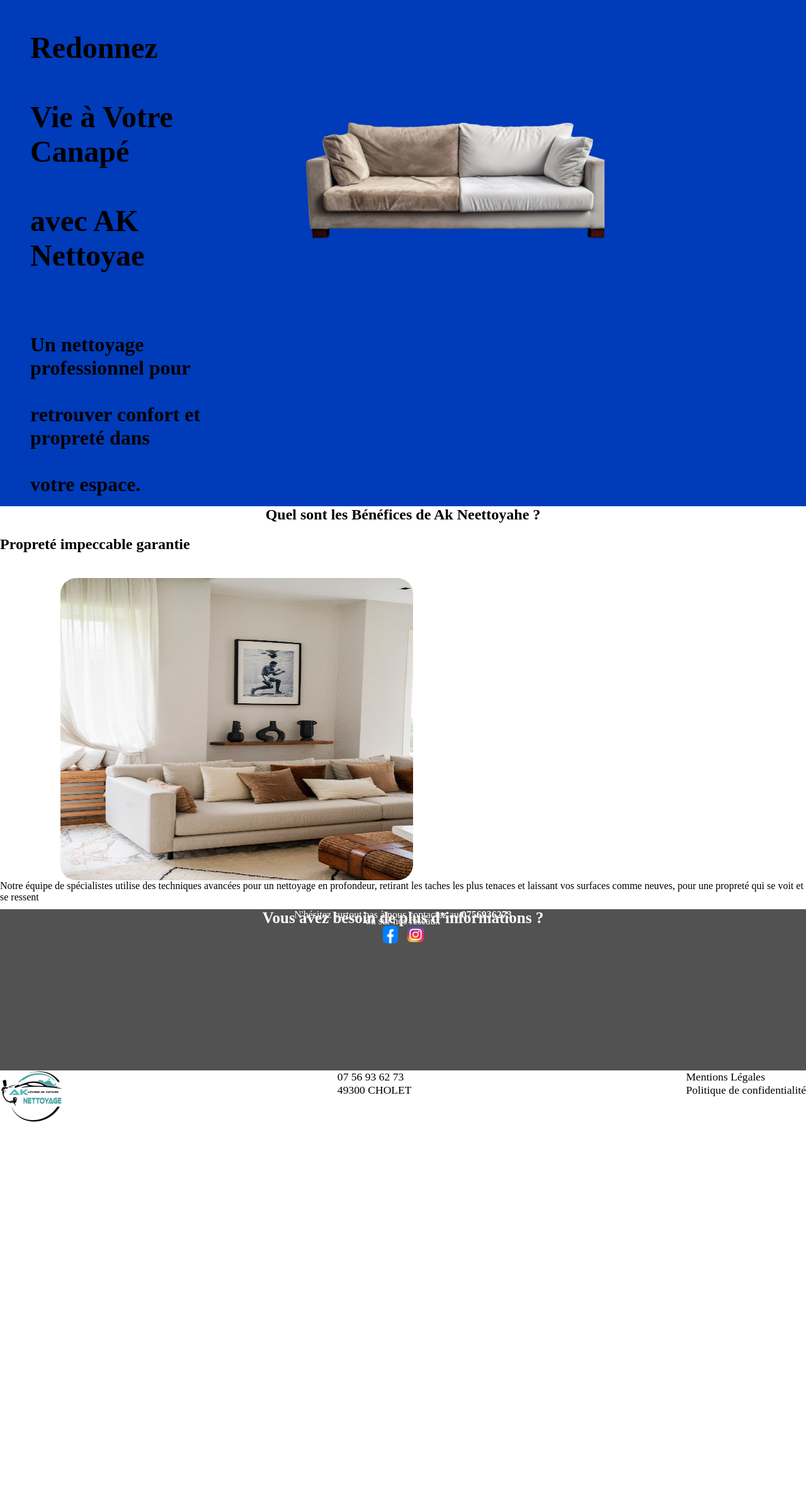
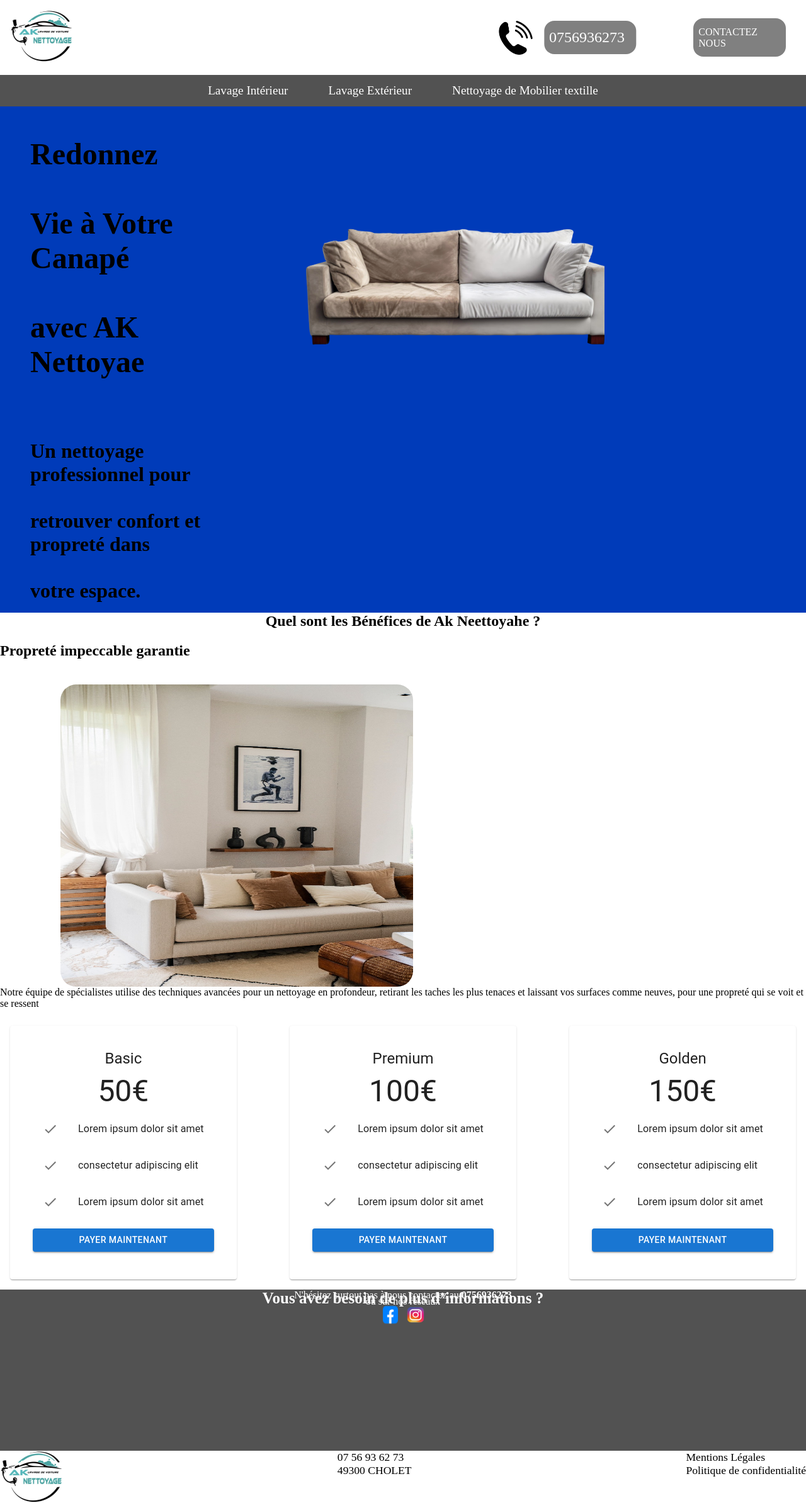
Before and after one commit to lucasA49/aknettoyage, a React (Vite) app in the folder vite-project/client/: page /Mobilier in a window 1280 px wide. Shown: the whole page at 63% size. Before the commit the page ends 1783 px from the top, so only its background shows below. Built offline with nearby package versions, Linux system fonts and the light colour scheme.

Commit message:
mise en place des card de tarif

```diff
--- a/vite-project/client/package.json
+++ b/vite-project/client/package.json
@@ -11,6 +11,10 @@
   },
   "dependencies": {
     "@emailjs/browser": "^4.4.1",
+    "@emotion/react": "^11.14.0",
+    "@emotion/styled": "^11.14.0",
+    "@mui/icons-material": "^6.2.0",
+    "@mui/material": "^6.2.0",
     "emailjs": "^4.0.3",
     "react": "^18.3.1",
     "react-dom": "^18.3.1",
--- /dev/null
+++ b/vite-project/client/src/components/NavbarMobi.jsx
@@ -0,0 +1,34 @@
+import logo from "../assetscopy/images/aknettoyage.png";
+import tel from "../assetscopy/images/telephone.jpg";
+import "../styles/Header.css";
+import { NavLink } from "react-router-dom";
+function NavbarMobi() {
+    return (
+     <header>
+          <nav id="top-nav">
+            <NavLink to="/">
+              <img className="logo" src={logo} alt="" />
+            </NavLink>
+            <div id="contact-nav">
+              <img src={tel} alt="" />
+              <a className="numero-tel" href="tel:0756936273">
+                0756936273
+              </a>
+
+              <NavLink to="/Contact">CONTACTEZ NOUS</NavLink>
+            </div>
+          </nav>
+
+          {/* EN ATTENTE DE ROOT POUR LE BOUTON !! */}
+          <nav id="banner">
+            <NavLink to="/NéttoyageIntérieur">Lavage Intérieur</NavLink>
+            <NavLink to="/Néttoyageextérieur">Lavage Extérieur </NavLink>
+            <NavLink to="/Mobilier">
+              Nettoyage de Mobilier textille
+            </NavLink>
+          </nav>
+          </header>
+
+    );
+}
+export default NavbarMobi;
--- /dev/null
+++ b/vite-project/client/src/components/PrixPlan.jsx
@@ -0,0 +1,68 @@
+import * as React from 'react';
+import { Card, CardContent, Typography, List, ListItem, ListItemIcon, ListItemText, Button } from '@mui/material';
+import CheckIcon from "@mui/icons-material/Check";
+import "../styles/planprix.css";
+
+function PrixPlan() {
+  const plans = [
+    {
+      title: 'Basic',
+      price: 50,
+      features: [
+        'Lorem ipsum dolor sit amet',
+        'consectetur adipiscing elit',
+        'Lorem ipsum dolor sit amet',
+      ],
+    },
+    {
+      title: 'Premium',
+      price: 100,
+      features: [
+        'Lorem ipsum dolor sit amet',
+        'consectetur adipiscing elit',
+        'Lorem ipsum dolor sit amet',
+      ],
+    },
+    {
+      title: 'Golden',
+      price: 150,
+      features: [
+        'Lorem ipsum dolor sit amet',
+        'consectetur adipiscing elit',
+        'Lorem ipsum dolor sit amet',
+      ],
+    },
+  ];
+
+  return (
+    <div className='prixp'>
+      {plans.map((plan) => (
+        <Card key={plan.title} sx={{ maxWidth: 345, margin: '1rem' }}>
+          <CardContent>
+            <Typography gutterBottom variant="h5" component="div">
+              {plan.title}
+            </Typography>
+            <Typography variant="h3" component="div">
+              {plan.price}€
+            </Typography>
+            <List>
+              {plan.features.map((feature) => (
+                <ListItem key={feature}>
+                  <ListItemIcon>
+                    <CheckIcon />
+                  </ListItemIcon>
+                  <ListItemText primary={feature} />
+                </ListItem>
+              ))}
+            </List>
+            <Button variant="contained" fullWidth>
+              Payer Maintenant
+            </Button>
+          </CardContent>
+        </Card>
+      ))}
+    </div>
+  );
+}
+
+export default PrixPlan;
--- a/vite-project/client/src/pages/Mobilier.jsx
+++ b/vite-project/client/src/pages/Mobilier.jsx
@@ -1,12 +1,15 @@
 import Footer from "../components/Footer";
 import HeaderMobilié from "../components/HeaderMobilié"
 import BeneficeMobilier from "../components/BeneficeMobilier";
-
+import NavbarMobi from "../components/NavbarMobi";
+import PrixPlan from "../components/Prixplan";
 function Mobilier() {
   return (
     <>
+    <NavbarMobi/>
       <HeaderMobilié/>
       <BeneficeMobilier />
+      <PrixPlan/>
       <Footer />
     </>
   );
--- /dev/null
+++ b/vite-project/client/src/styles/planprix.css
@@ -0,0 +1,49 @@
+.prixp {
+    display: flex; /* Arranges cards horizontally */
+    justify-content: space-between; /* Spaces cards evenly */
+  }
+
+  .MuiCard-root { /* Base styles for all cards */
+    background-color: white;
+    border-radius: 8px;
+    padding: 20px;
+    text-align: center;
+    box-shadow: 0 2px 4px rgba(0, 0, 0, 0.1);
+    margin: 1rem;
+  }
+
+  .MuiTypography-h5 { /* Title styles */
+    font-size: 20px;
+    font-weight: bold;
+  }
+
+  .MuiTypography-h3 { /* Price styles */
+    font-size: 24px;
+    font-weight: bold;
+  }
+
+  .MuiList-root { /* List styles */
+    margin: 0;
+    padding: 0;
+    list-style: none;
+  }
+
+  .MuiListItem-root { /* Feature list item styles */
+    margin-bottom: 10px;
+  }
+
+  .MuiButton-contained { /* Button styles */
+    background-color: #3f51b5; /* Base button color */
+    color: white;
+    border: none;
+    padding: 10px 20px;
+    border-radius: 5px;
+    cursor: pointer;
+  }
+
+  .premium { /* Styles for the "Premium" card */
+    background-color: #e6f7ff; /* Light blue background */
+    .MuiButton-contained { /* Override button color for "Premium" card */
+      background-color: #337ab7; /* Darker blue button */
+    }
+  }
```
Also changed, not shown: 1 other file (tests, documents, lock files or other folders).
